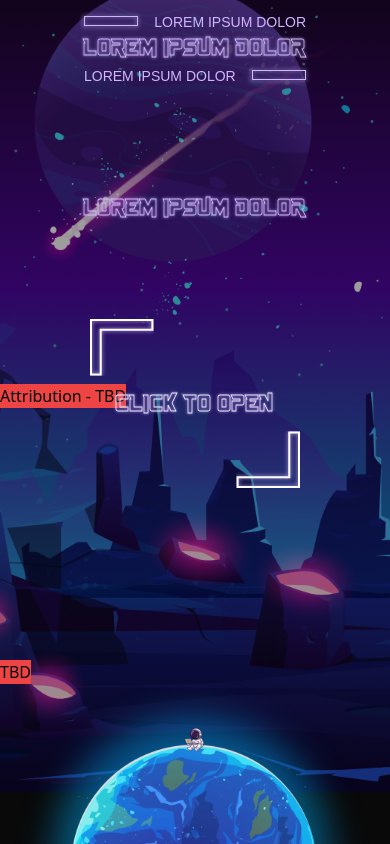
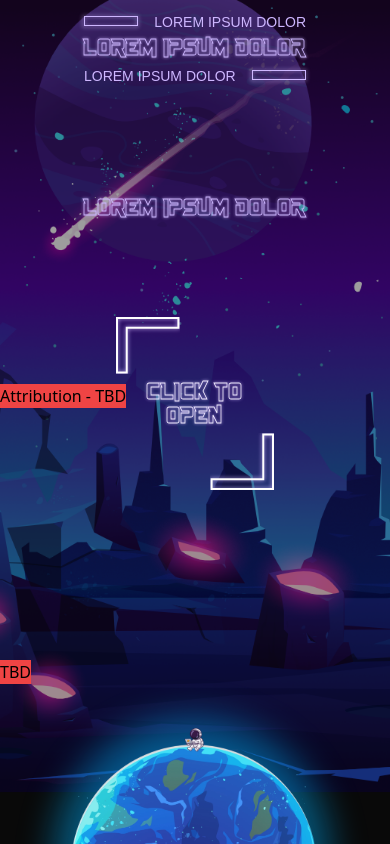
Before and after one commit to O-K-G/consolelog.me, a Next.js app: page / in a window 390 px wide. Shown: the top 844 px of the page. Built offline with nearby package versions, Linux system fonts and the light colour scheme; a web font is replaced by a local one.

Commit message:
fix: mobile resolutions

```diff
--- a/src/components/About.tsx
+++ b/src/components/About.tsx
@@ -54,7 +54,7 @@ export default function About() {
               open: isTitleButtonOpen,
               onClick: () => setIsTitleButtonOpen((prevValue) => !prevValue),
               className:
-                'w-[11rem] data-[open=true]:w-full data-[open=true]:sm:w-3/4 lg:w-1/4 h-1/6 data-[open=true]:h-[40%] sm:h-1/5 lg:h-1/5 data-[open=true]:lg:h-1/3 border-[0.188rem] data-[open=true]:border-title-purple',
+                'w-1/3 h-1/6 sm:h-1/5 data-[open=true]:w-full data-[open=true]:sm:w-3/4 data-[open=true]:h-[40%] data-[open=true]:lg:h-1/3 border sm:border-2 md:border-[0.188rem] data-[open=true]:border-title-purple',
             },
           ] as TitleProps[]
         ).map(({ id, ...rest }) => (
```
